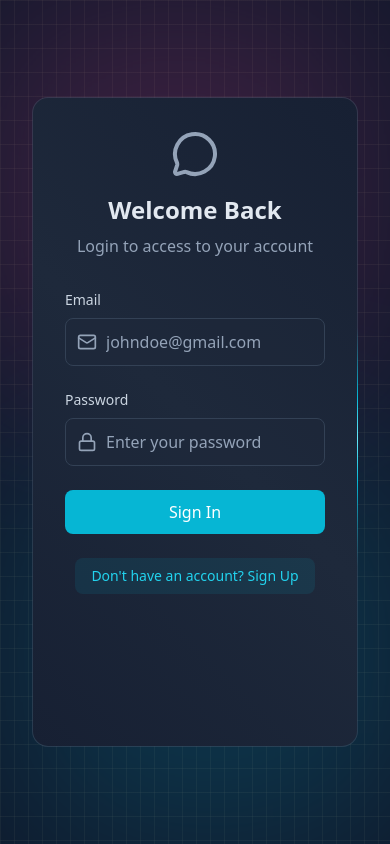
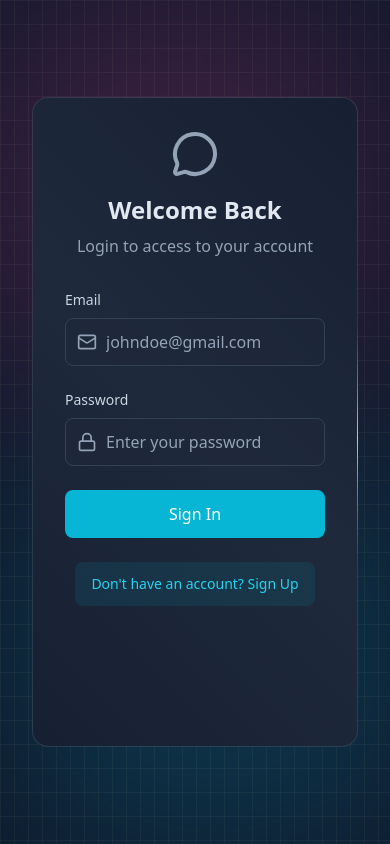
Before and after one commit to Realadityapathak/Chat-App, a React (Vite) app in the folder frontend/: page /login in a window 390 px wide. Built offline with nearby package versions, Linux system fonts and the light colour scheme; no server answers.

Commit message:
feat(responsive): input font size and touch targets (#6, #8)

```diff
--- a/frontend/src/index.css
+++ b/frontend/src/index.css
@@ -8,8 +8,14 @@
   syntax: "<angle>";
 }
 
+html,
+body,
+#root {
+  min-height: 100dvh;
+}
+
 .input {
-  @apply w-full bg-slate-800/50 border border-slate-700 rounded-lg py-2 pl-10 pr-4 text-slate-200 placeholder-slate-400 focus:ring-2 focus:ring-cyan-500 focus:border-transparent;
+  @apply w-full bg-slate-800/50 border border-slate-700 rounded-lg py-2.5 pl-10 pr-4 text-[16px] sm:text-sm text-slate-200 placeholder-slate-400 focus:ring-2 focus:ring-cyan-500 focus:border-transparent;
 }
 
 .auth-input-icon {
@@ -25,11 +31,11 @@
 }
 
 .auth-btn {
-  @apply w-full bg-cyan-500 text-white rounded-lg py-2.5 font-medium
-  hover:bg-cyan-600 focus:ring-2 focus:ring-cyan-500;
+  @apply w-full bg-cyan-500 text-white rounded-lg py-3 font-medium min-h-[44px]
+  hover:bg-cyan-600 focus:ring-2 focus:ring-cyan-500 transition-colors;
 }
 
 .auth-link {
   @apply px-4 py-2 inline-block bg-cyan-500/10 rounded-lg text-cyan-400
-  hover:text-cyan-500 text-sm transition-colors;
+  hover:text-cyan-500 text-sm transition-colors min-h-[44px] inline-flex items-center;
 }
```
